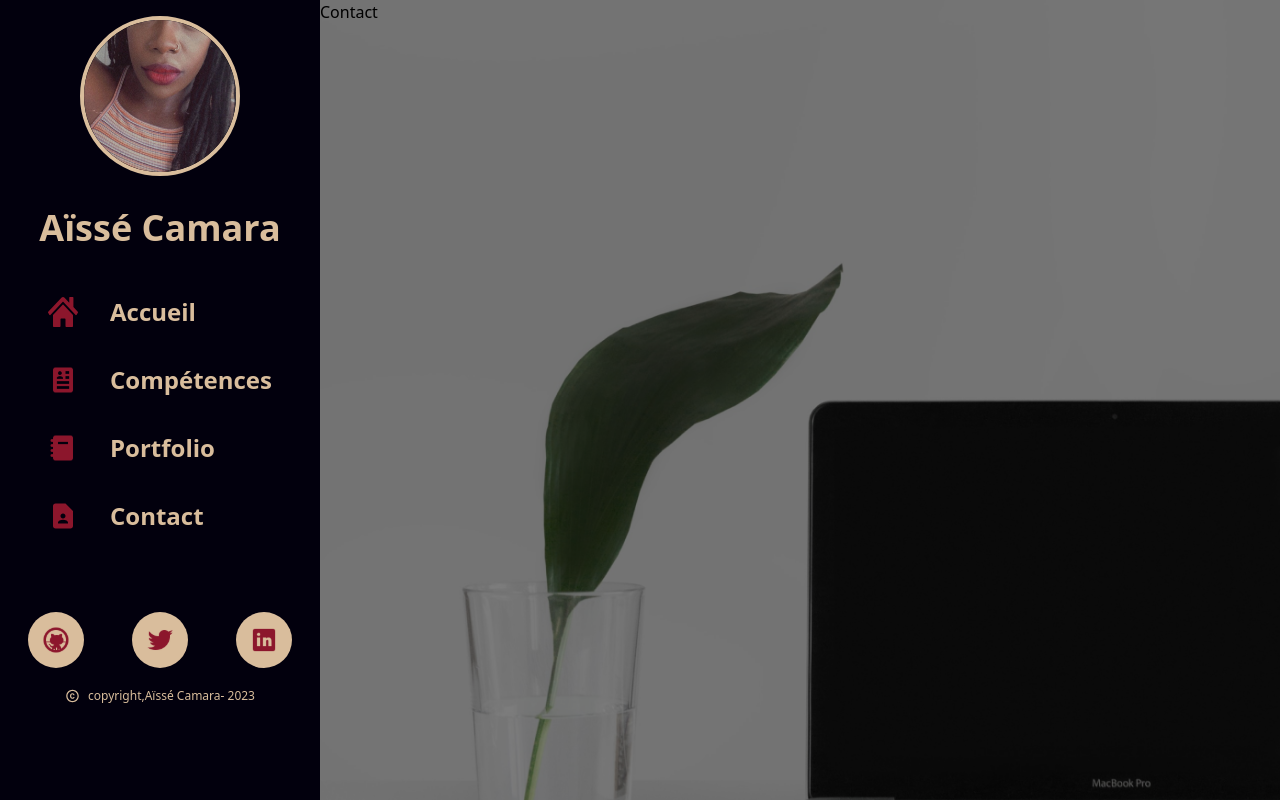
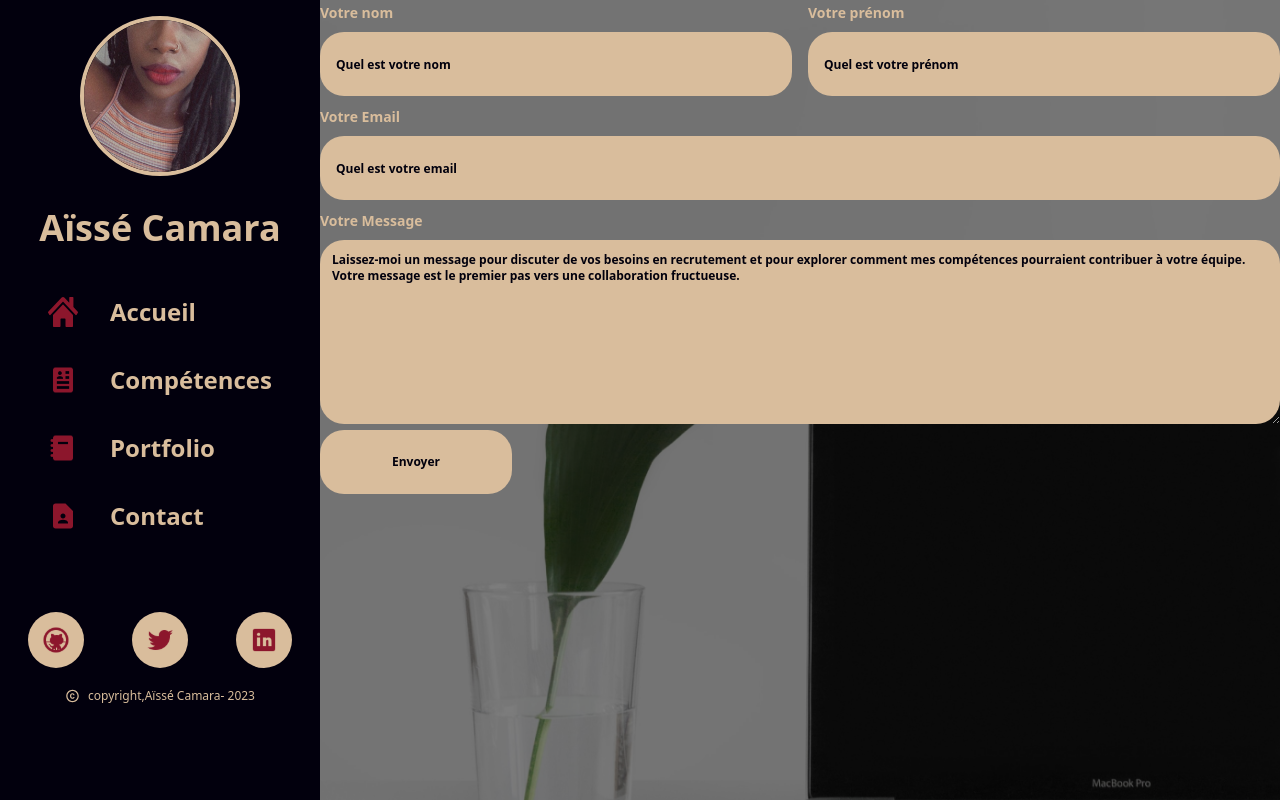
Before and after one commit to aisse59/portfolio_React_aisse, a React (Create React App) app: page /contact in a window 1280 px wide. Built offline with nearby package versions, Linux system fonts and the light colour scheme.

Commit message:
Mise en forme des component Input et Textarea

```diff
--- a/src/components/input/Input.js
+++ b/src/components/input/Input.js
@@ -1,8 +1,14 @@
 import React from "react";
 
-const Input = () => {
+const Input = ({type,placeholder, name}) => {
     return (
-        <h1>Input</h1>
+        <input
+        className="w-full h-16 outline-0 py-3 px-4 mt-2 mb-2 rounded-3xl text-primary bg-quaternary placeholder-primary font-semibold text-xs"
+        type={type}
+        placeholder={placeholder}
+        name={name}
+        required
+        />
      );
 }
 
--- a/src/components/textarea/Textarea.js
+++ b/src/components/textarea/Textarea.js
@@ -1,8 +1,14 @@
 import React from "react";
 
-const Textarea = () => {
+const Textarea = ({name,placeholder}) => {
     return (
-        <h1>textarea</h1>
+        <textarea
+        className="w-full outline-0 py-3 px-3 rounded-3xl text-primary bg-quaternary  placeholder-primary font-semibold text-xs mt-2"
+        name={name}
+        placeholder={placeholder}
+        id="" cols="30" rows="10"
+        required
+         ></textarea>
      );
 }
 
--- a/src/pages/Contact.js
+++ b/src/pages/Contact.js
@@ -1,8 +1,48 @@
 import React from "react";
+import Input from "../components/input/Input";
+import Textarea from "../components/textarea/Textarea";
+
 
 const Contact = () => {
     return (
-        <h1>Contact</h1>
+        <>
+            <form action="">
+                <div className="grid grid-cols-2 gap-4">
+                    <div>
+                        <label htmlFor="nom" className=" font-semibold text-sm text-quaternary ">Votre nom</label>
+                        <Input
+                        type={'text'}
+                        placeholder={'Quel est votre nom'}
+                        name={'nom'}
+                        />
+                    </div>
+                    <div>
+                        <label htmlFor="prenom" className="font-semibold text-sm text-quaternary">Votre prénom</label>
+                        <Input
+                        type={'text'}
+                        placeholder={'Quel est votre prénom'}
+                        name={'prenom'}
+                        />
+                    </div>
+                </div>
+
+                    <label htmlFor="email" className="font-semibold text-sm text-quaternary">Votre Email</label>
+                    <Input
+                    type={'email'}
+                    placeholder={'Quel est votre email'}
+                    name={'email'}
+                    />
+
+                    <label htmlFor="message" className="font-semibold text-sm text-quaternary">Votre Message</label>
+                    <Textarea
+                    name={'message'}
+                    placeholder={'Laissez-moi un message pour discuter de vos besoins en recrutement et pour explorer comment mes compétences pourraient contribuer à votre équipe. Votre message est le premier pas vers une collaboration fructueuse.'}
+                    />
+                    <div className="">
+                        <button className="w-48 h-16 outline-0 py-3 px-4  rounded-3xl text-primary bg-quaternary  font-semibold text-xs" type="submit">Envoyer</button>
+                    </div>
+            </form>
+        </>
      );
 }
 
```
